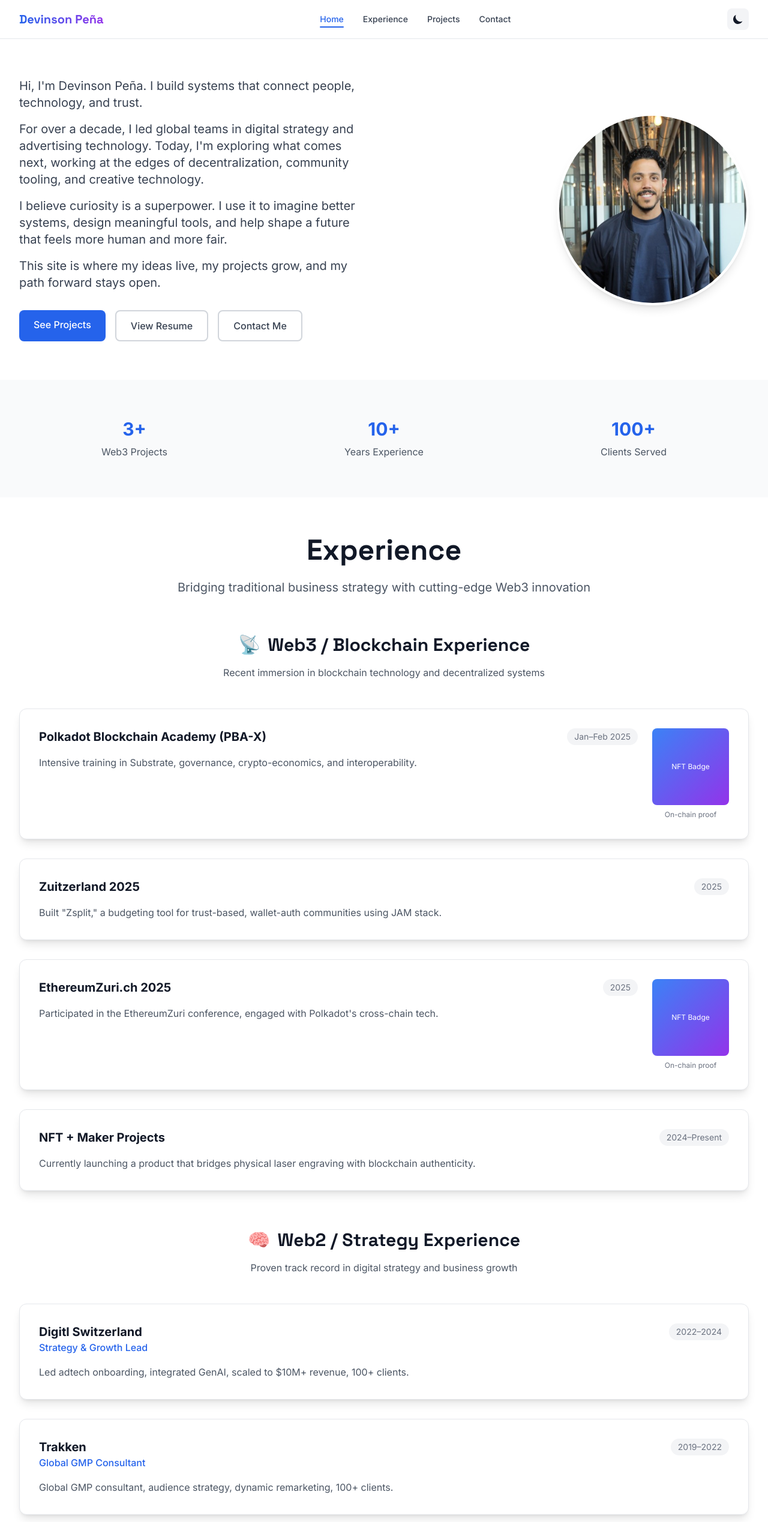
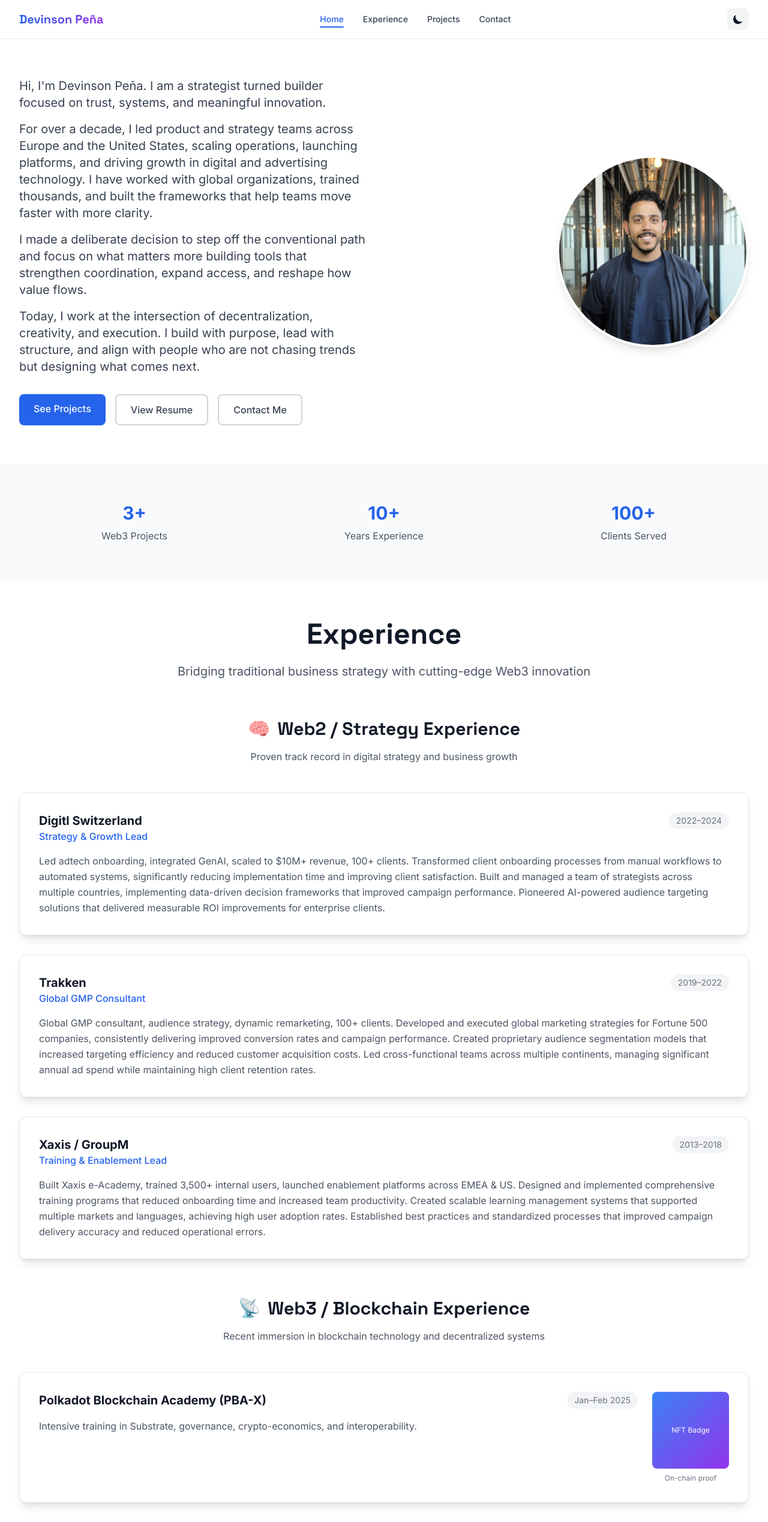
Before and after one commit to Devpen787/personalsite, a Next.js app: page / in a window 1280 px wide. Shown: the top 2537 px of the page at 60% size. Built offline with nearby package versions, Linux system fonts and the light colour scheme.

Commit message:
Page setup

```diff
--- a/app/page.tsx
+++ b/app/page.tsx
@@ -44,21 +44,21 @@ const web2Experience = [
     id: 1,
     title: 'Digitl Switzerland',
     period: '2022–2024',
-    description: 'Led adtech onboarding, integrated GenAI, scaled to $10M+ revenue, 100+ clients.',
+    description: 'Led adtech onboarding, integrated GenAI, scaled to $10M+ revenue, 100+ clients. Transformed client onboarding processes from manual workflows to automated systems, significantly reducing implementation time and improving client satisfaction. Built and managed a team of strategists across multiple countries, implementing data-driven decision frameworks that improved campaign performance. Pioneered AI-powered audience targeting solutions that delivered measurable ROI improvements for enterprise clients.',
     role: 'Strategy & Growth Lead'
   },
   {
     id: 2,
     title: 'Trakken',
     period: '2019–2022',
-    description: 'Global GMP consultant, audience strategy, dynamic remarketing, 100+ clients.',
+    description: 'Global GMP consultant, audience strategy, dynamic remarketing, 100+ clients. Developed and executed global marketing strategies for Fortune 500 companies, consistently delivering improved conversion rates and campaign performance. Created proprietary audience segmentation models that increased targeting efficiency and reduced customer acquisition costs. Led cross-functional teams across multiple continents, managing significant annual ad spend while maintaining high client retention rates.',
     role: 'Global GMP Consultant'
   },
   {
     id: 3,
     title: 'Xaxis / GroupM',
     period: '2013–2018',
-    description: 'Built Xaxis e-Academy, trained 3,500+ internal users, launched enablement platforms across EMEA & US.',
+    description: 'Built Xaxis e-Academy, trained 3,500+ internal users, launched enablement platforms across EMEA & US. Designed and implemented comprehensive training programs that reduced onboarding time and increased team productivity. Created scalable learning management systems that supported multiple markets and languages, achieving high user adoption rates. Established best practices and standardized processes that improved campaign delivery accuracy and reduced operational errors.',
     role: 'Training & Enablement Lead'
   }
 ]
@@ -106,10 +106,10 @@ export default function Home() {
                 <div className="animate-fade-in">
                   {/* Merged Intro as Hero */}
                   <div className="mb-8 text-lg md:text-xl text-gray-700 dark:text-gray-200 leading-relaxed space-y-4">
-                    <p>Hi, I&apos;m Devinson Peña. I build systems that connect people, technology, and trust.</p>
-                    <p>For over a decade, I led global teams in digital strategy and advertising technology. Today, I&apos;m exploring what comes next, working at the edges of decentralization, community tooling, and creative technology.</p>
-                    <p>I believe curiosity is a superpower. I use it to imagine better systems, design meaningful tools, and help shape a future that feels more human and more fair.</p>
-                    <p>This site is where my ideas live, my projects grow, and my path forward stays open.</p>
+                    <p>Hi, I&apos;m Devinson Peña. I am a strategist turned builder focused on trust, systems, and meaningful innovation.</p>
+                    <p>For over a decade, I led product and strategy teams across Europe and the United States, scaling operations, launching platforms, and driving growth in digital and advertising technology. I have worked with global organizations, trained thousands, and built the frameworks that help teams move faster with more clarity.</p>
+                    <p>I made a deliberate decision to step off the conventional path and focus on what matters more building tools that strengthen coordination, expand access, and reshape how value flows.</p>
+                    <p>Today, I work at the intersection of decentralization, creativity, and execution. I build with purpose, lead with structure, and align with people who are not chasing trends but designing what comes next.</p>
                   </div>
                   {/* CTA Buttons */}
                   <div className="flex flex-col sm:flex-row gap-4 justify-center lg:justify-start">
@@ -175,6 +175,38 @@ export default function Home() {
               </p>
             </div>
 
+            {/* Web2 / Strategy Experience */}
+            <div className="mb-16">
+              <div className="text-center mb-12">
+                <h3 className="text-3xl font-display font-bold mb-4 flex items-center justify-center">
+                  <span className="mr-3">🧠</span>
+                  Web2 / Strategy Experience
+                </h3>
+                <p className="text-gray-600 dark:text-gray-300">
+                  Proven track record in digital strategy and business growth
+                </p>
+              </div>
+
+              <div className="space-y-8">
+                {web2Experience.map((exp, index) => (
+                  <div key={exp.id} className="card p-8">
+                    <div className="flex items-start justify-between mb-4">
+                      <div>
+                        <h4 className="text-xl font-bold">{exp.title}</h4>
+                        <p className="text-blue-600 dark:text-blue-400 font-medium">{exp.role}</p>
+                      </div>
+                      <span className="text-sm text-gray-500 dark:text-gray-400 bg-gray-100 dark:bg-gray-700 px-3 py-1 rounded-full">
+                        {exp.period}
+                      </span>
+                    </div>
+                    <p className="text-gray-600 dark:text-gray-300 leading-relaxed">
+                      {exp.description}
+                    </p>
+                  </div>
+                ))}
+              </div>
+            </div>
+
             {/* Web3 / Blockchain Experience */}
             <div className="mb-16">
               <div className="text-center mb-12">
@@ -214,38 +246,6 @@ export default function Home() {
                         </div>
                       )}
                     </div>
-                  </div>
-                ))}
-              </div>
-            </div>
-
-            {/* Web2 / Strategy Experience */}
-            <div className="mb-16">
-              <div className="text-center mb-12">
-                <h3 className="text-3xl font-display font-bold mb-4 flex items-center justify-center">
-                  <span className="mr-3">🧠</span>
-                  Web2 / Strategy Experience
-                </h3>
-                <p className="text-gray-600 dark:text-gray-300">
-                  Proven track record in digital strategy and business growth
-                </p>
-              </div>
-
-              <div className="space-y-8">
-                {web2Experience.map((exp, index) => (
-                  <div key={exp.id} className="card p-8">
-                    <div className="flex items-start justify-between mb-4">
-                      <div>
-                        <h4 className="text-xl font-bold">{exp.title}</h4>
-                        <p className="text-blue-600 dark:text-blue-400 font-medium">{exp.role}</p>
-                      </div>
-                      <span className="text-sm text-gray-500 dark:text-gray-400 bg-gray-100 dark:bg-gray-700 px-3 py-1 rounded-full">
-                        {exp.period}
-                      </span>
-                    </div>
-                    <p className="text-gray-600 dark:text-gray-300 leading-relaxed">
-                      {exp.description}
-                    </p>
                   </div>
                 ))}
               </div>
```
